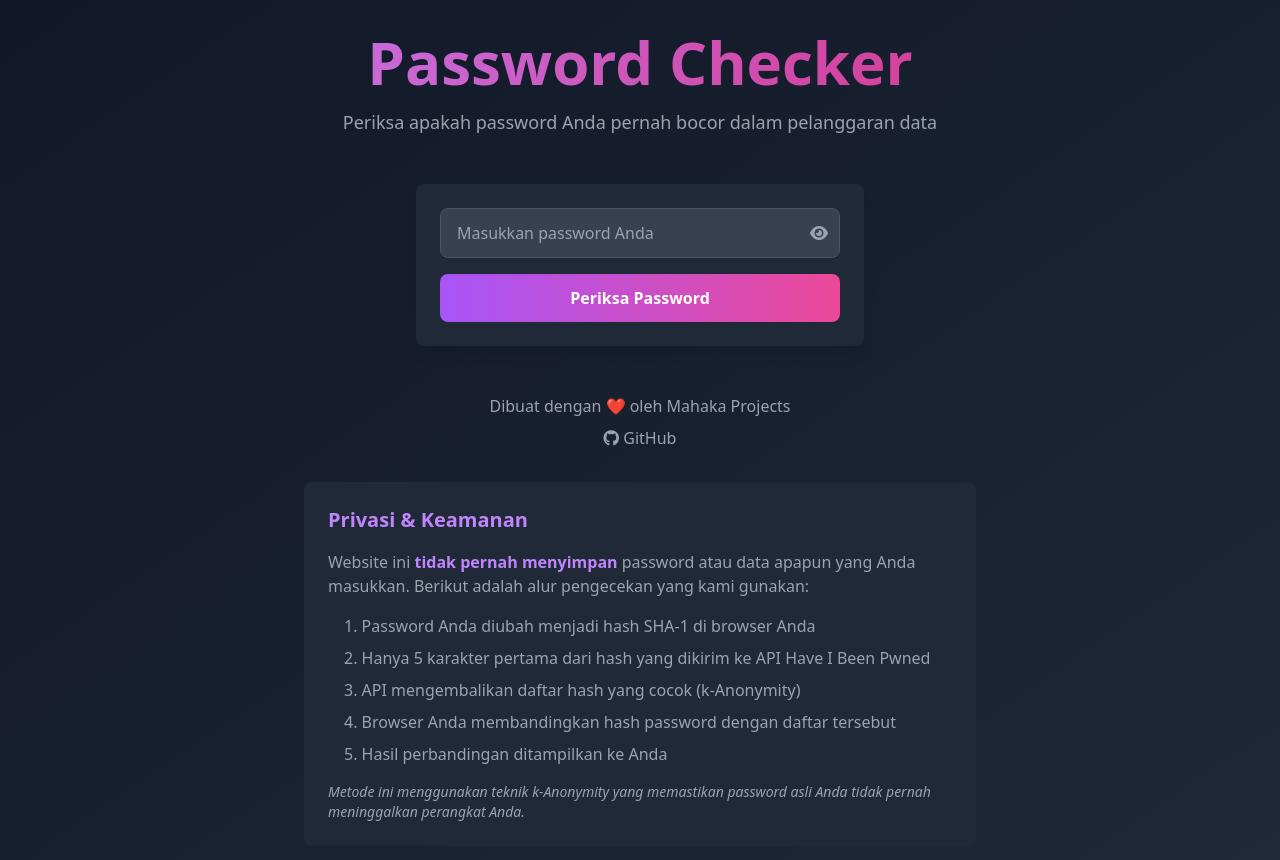
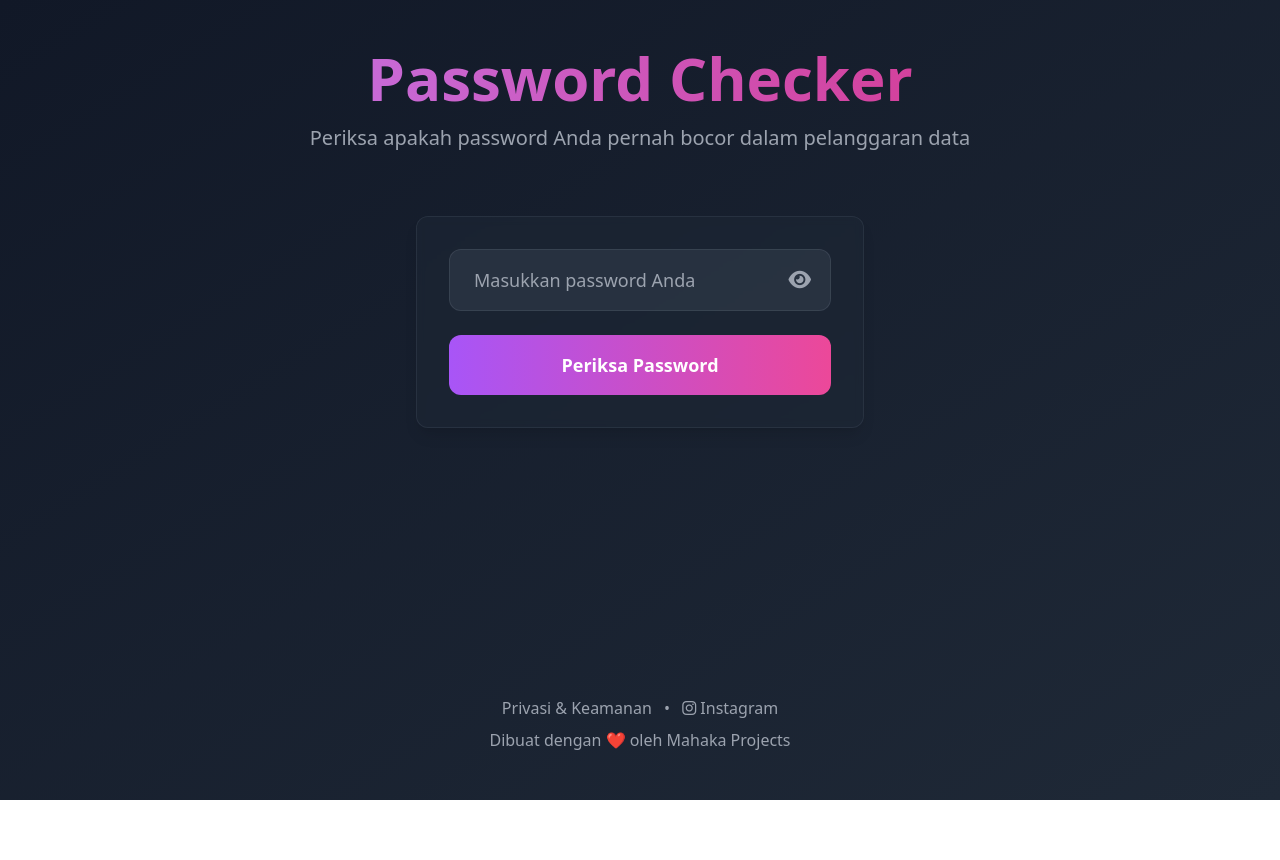
Before and after one commit to 0xbichain/pw-checker, a plain HTML site: page index.html in a window 1280 px wide. After the commit the page ends 800 px from the top, so only its background shows below. Drawn offline with nearby package versions, Linux system fonts and the light colour scheme.

Commit message:
first commit

```diff
--- a/index.html
+++ b/index.html
@@ -7,45 +7,45 @@
     <script src="https://cdn.tailwindcss.com"></script>
     <link rel="stylesheet" href="https://cdnjs.cloudflare.com/ajax/libs/font-awesome/6.0.0/css/all.min.css">
 </head>
-<body class="bg-gradient-to-br from-gray-900 to-gray-800 min-h-screen text-white">
-    <div class="container mx-auto px-4 py-8">
+<body class="bg-gradient-to-br from-gray-900 to-gray-800 min-h-screen text-white flex flex-col">
+    <div class="container mx-auto px-4 py-12 flex-grow flex flex-col">
         <!-- Header -->
-        <header class="text-center mb-12">
+        <header class="text-center mb-16">
             <h1 class="text-4xl md:text-6xl font-bold mb-4 text-transparent bg-clip-text bg-gradient-to-r from-purple-400 to-pink-600">
                 Password Checker
             </h1>
-            <p class="text-gray-400 text-lg">Periksa apakah password Anda pernah bocor dalam pelanggaran data</p>
+            <p class="text-gray-400 text-lg md:text-xl">Periksa apakah password Anda pernah bocor dalam pelanggaran data</p>
         </header>
 
         <!-- Main Content -->
-        <div class="max-w-md mx-auto">
-            <div class="bg-gray-800 rounded-lg p-6 shadow-lg">
+        <div class="max-w-md mx-auto w-full">
+            <div class="bg-gray-800/50 backdrop-blur-sm rounded-xl p-8 shadow-lg border border-gray-700/50">
                 <div class="relative">
                     <input type="password"
                            id="passwordInput"
-                           class="w-full px-4 py-3 rounded-lg bg-gray-700 text-white border border-gray-600 focus:border-purple-500 focus:ring-2 focus:ring-purple-500 outline-none transition-all"
+                           class="w-full px-6 py-4 rounded-xl bg-gray-700/50 text-white border border-gray-600/50 focus:border-purple-500 focus:ring-2 focus:ring-purple-500 outline-none transition-all text-lg"
                            placeholder="Masukkan password Anda">
                     <button onclick="togglePassword()"
-                            class="absolute right-3 top-1/2 transform -translate-y-1/2 text-gray-400 hover:text-white">
+                            class="absolute right-5 top-1/2 transform -translate-y-1/2 text-gray-400 hover:text-white text-xl">
                         <i class="fas fa-eye" id="toggleIcon"></i>
                     </button>
                 </div>
                 <button onclick="checkPassword()"
-                        class="w-full mt-4 bg-gradient-to-r from-purple-500 to-pink-500 hover:from-purple-600 hover:to-pink-600 text-white font-bold py-3 px-4 rounded-lg transition-all transform hover:scale-105">
+                        class="w-full mt-6 bg-gradient-to-r from-purple-500 to-pink-500 hover:from-purple-600 hover:to-pink-600 text-white font-bold py-4 px-6 rounded-xl text-lg transition-all transform hover:scale-102 hover:shadow-lg">
                     Periksa Password
                 </button>
             </div>
 
             <!-- Result Section -->
             <div id="result" class="mt-6 hidden">
-                <div class="bg-gray-800 rounded-lg p-6 shadow-lg">
+                <div class="bg-gray-800/50 backdrop-blur-sm rounded-xl p-8 shadow-lg border border-gray-700/50">
                     <div id="resultContent"></div>
                 </div>
             </div>
 
             <!-- Loading Spinner -->
             <div id="loading" class="hidden mt-6 text-center">
-                <div class="animate-spin rounded-full h-12 w-12 border-t-2 border-b-2 border-purple-500 mx-auto"></div>
+                <div class="animate-spin rounded-full h-14 w-14 border-t-3 border-b-3 border-purple-500 mx-auto"></div>
             </div>
         </div>
 
@@ -68,28 +68,45 @@
         </div>
 
         <!-- Footer -->
-        <footer class="text-center mt-12 text-gray-400">
-            <p>Dibuat dengan ❤️ oleh Mahaka Projects</p>
-            <p class="mt-2">
-                <a href="https://github.com/mahakaprojects" target="_blank" class="hover:text-purple-400 transition-colors">
-                    <i class="fab fa-github"></i> GitHub
+        <footer class="text-center mt-auto pt-16 text-gray-400">
+            <div class="space-y-2">
+                <p>
+                    <button onclick="showPrivacyInfo()" class="hover:text-purple-400 transition-colors">
+                        Privasi & Keamanan
+                    </button>
+                    <span class="mx-2">•</span>
+                    <a href="https://instagram.com/ccnvxx_" target="_blank" class="hover:text-purple-400 transition-colors">
+                        <i class="fab fa-instagram"></i> Instagram
                     </a>
                 </p>
-            <div class="mt-8 max-w-2xl mx-auto bg-gray-800 rounded-lg p-6 text-left">
-                <h3 class="text-xl font-bold mb-4 text-purple-400">Privasi & Keamanan</h3>
+                <p>Dibuat dengan ❤️ oleh Mahaka Projects</p>
+            </div>
+        </footer>
+
+        <!-- Privacy Modal -->
+        <div id="privacyModal" class="fixed inset-0 bg-black bg-opacity-50 hidden items-center justify-center z-50 p-4">
+            <div class="bg-gray-800 rounded-lg shadow-xl max-w-2xl w-full transform transition-all scale-95 opacity-0" id="privacyContent">
+                <div class="p-6">
+                    <div class="flex justify-between items-center mb-4">
+                        <h3 class="text-xl font-bold text-purple-400">Privasi & Keamanan</h3>
+                        <button onclick="closePrivacyInfo()" class="text-gray-400 hover:text-white">
+                            <i class="fas fa-times text-xl"></i>
+                        </button>
+                    </div>
                     <div class="space-y-4">
                         <p>Website ini <span class="text-purple-400 font-semibold">tidak pernah menyimpan</span> password atau data apapun yang Anda masukkan. Berikut adalah alur pengecekan yang kami gunakan:</p>
-                    <ol class="list-decimal list-inside space-y-2 ml-4">
+                        <ol class="list-decimal list-inside space-y-3 ml-4">
                             <li>Password Anda diubah menjadi hash SHA-1 di browser Anda</li>
                             <li>Hanya 5 karakter pertama dari hash yang dikirim ke API Have I Been Pwned</li>
                             <li>API mengembalikan daftar hash yang cocok (k-Anonymity)</li>
                             <li>Browser Anda membandingkan hash password dengan daftar tersebut</li>
                             <li>Hasil perbandingan ditampilkan ke Anda</li>
                         </ol>
-                    <p class="text-sm italic">Metode ini menggunakan teknik k-Anonymity yang memastikan password asli Anda tidak pernah meninggalkan perangkat Anda.</p>
+                        <p class="text-sm italic text-gray-400">Metode ini menggunakan teknik k-Anonymity yang memastikan password asli Anda tidak pernah meninggalkan perangkat Anda.</p>
                     </div>
                 </div>
-        </footer>
+            </div>
+        </div>
     </div>
 
     <script src="script.js"></script>
--- a/script.js
+++ b/script.js
@@ -135,3 +135,45 @@ document.getElementById('alertModal').addEventListener('click', function(e) {
         closeAlert();
     }
 });
+
+function showPrivacyInfo() {
+    const modal = document.getElementById('privacyModal');
+    const content = document.getElementById('privacyContent');
+
+    modal.classList.remove('hidden');
+    modal.classList.add('flex');
+
+    // Animasi masuk
+    setTimeout(() => {
+        content.classList.remove('scale-95', 'opacity-0');
+        content.classList.add('scale-100', 'opacity-100');
+    }, 10);
+}
+
+function closePrivacyInfo() {
+    const modal = document.getElementById('privacyModal');
+    const content = document.getElementById('privacyContent');
+
+    // Animasi keluar
+    content.classList.remove('scale-100', 'opacity-100');
+    content.classList.add('scale-95', 'opacity-0');
+
+    setTimeout(() => {
+        modal.classList.remove('flex');
+        modal.classList.add('hidden');
+    }, 150);
+}
+
+// Tambahkan event listener untuk menutup modal privasi dengan tombol Escape
+document.addEventListener('keydown', function(e) {
+    if (e.key === 'Escape') {
+        closePrivacyInfo();
+    }
+});
+
+// Tambahkan event listener untuk menutup modal privasi ketika mengklik di luar modal
+document.getElementById('privacyModal').addEventListener('click', function(e) {
+    if (e.target === this) {
+        closePrivacyInfo();
+    }
+});
```
Lines whose indentation alone changed are shown as unchanged.
